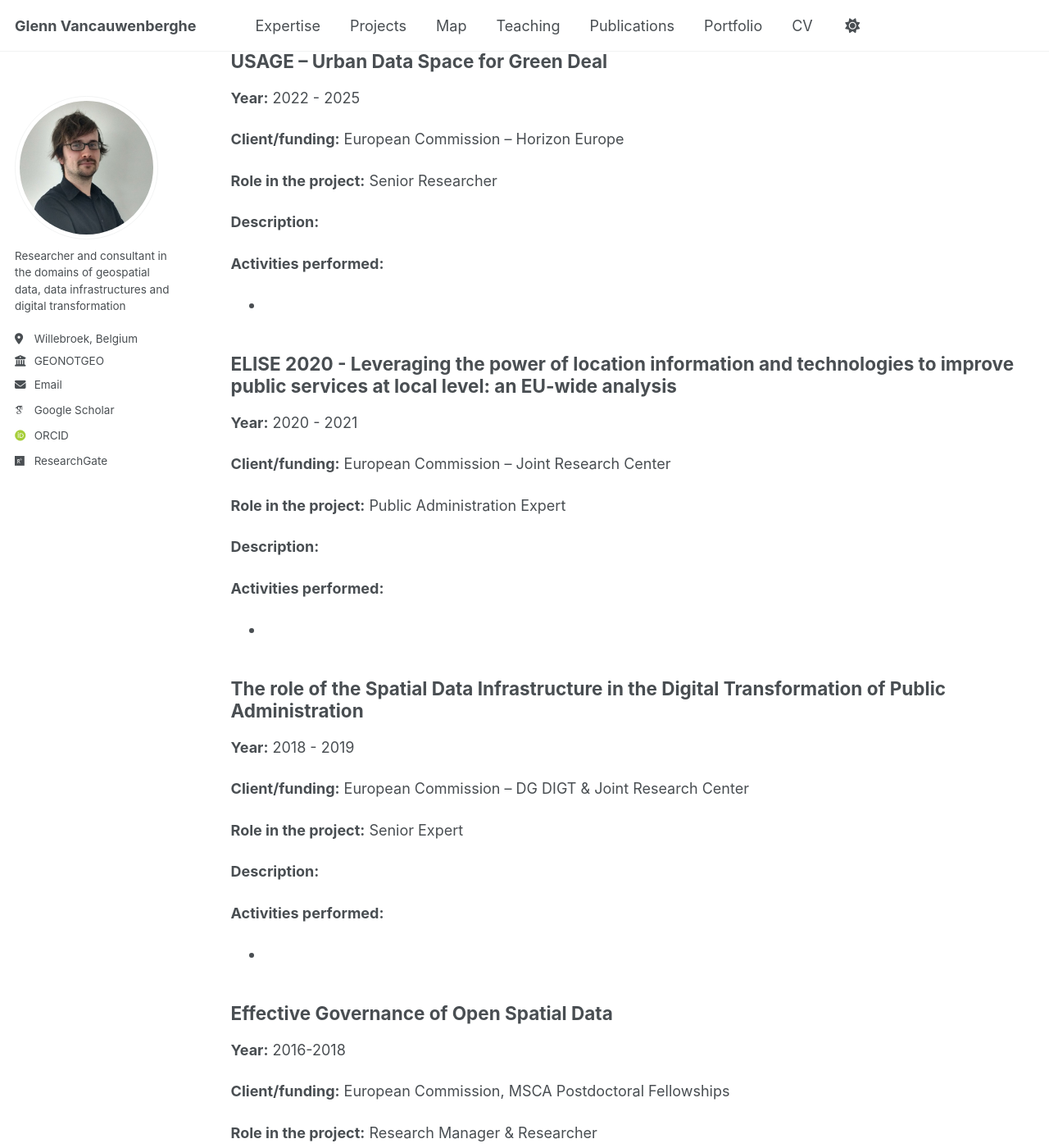
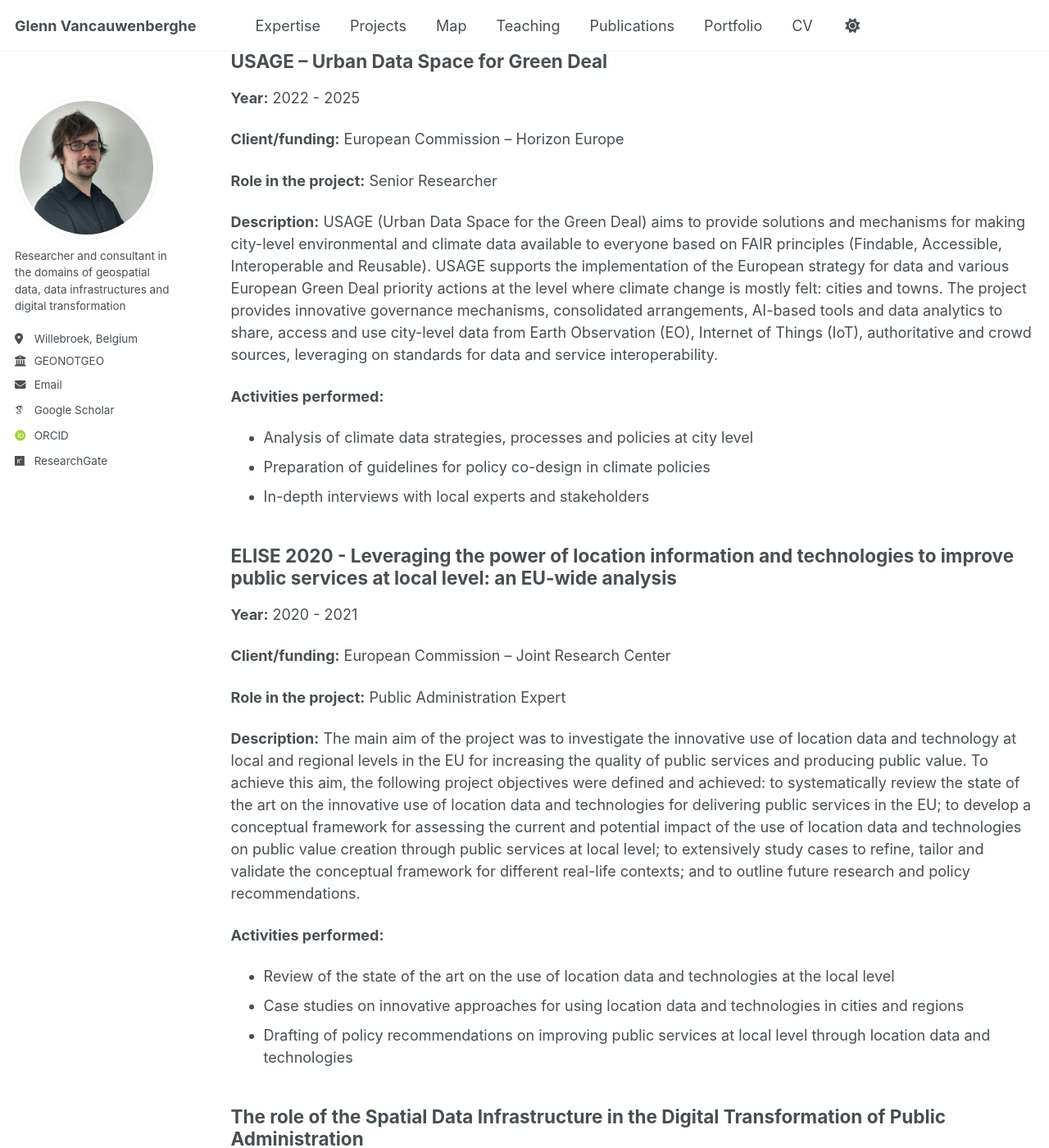
Before and after one commit to GVancauwenberghe/gvancauwenberghe.github.io, a Jekyll site: the page built from _pages/research.md, in a window 1280 px wide and 1400 px high, scrolled down 651 px. Shown: the whole window at 82% size. Built offline with Jekyll 4.4.1, drawn with Linux system fonts in a browser that asks for light colours; some web fonts are replaced.

Commit message:
Update research.md

```diff
--- a/_pages/research.md
+++ b/_pages/research.md
@@ -27,10 +27,12 @@ author_profile: true
 
 **Role in the project:** Senior Researcher
 
-**Description:**
+**Description:** USAGE (Urban Data Space for the Green Deal) aims to provide solutions and mechanisms for making city-level environmental and climate data available to everyone based on FAIR principles (Findable, Accessible, Interoperable and Reusable). USAGE supports the implementation of the European strategy for data and various European Green Deal priority actions at the level where climate change is mostly felt: cities and towns. The project provides innovative governance mechanisms, consolidated arrangements, AI-based tools and data analytics to share, access and use city-level data from Earth Observation (EO), Internet of Things (IoT), authoritative and crowd sources, leveraging on standards for data and service interoperability.
 
 **Activities performed:**
-*
+* Analysis of climate data strategies, processes and policies at city level
+* Preparation of guidelines for policy co-design in climate policies
+* In-depth interviews with local experts and stakeholders
 
 ## ELISE 2020 - Leveraging the power of location information and technologies to improve public services at local level: an EU-wide analysis
 **Year:** 2020 - 2021
@@ -39,10 +41,12 @@ author_profile: true
 
 **Role in the project:** Public Administration Expert
 
-**Description:**
+**Description:** The main aim of the project was to investigate the innovative use of location data and technology at local and regional levels in the EU for increasing the quality of public services and producing public value. To achieve this aim, the following project objectives were defined and achieved: to systematically review the state of the art on the innovative use of location data and technologies for delivering public services in the EU; to develop a conceptual framework for assessing the current and potential impact of the use of location data and technologies on public value creation through public services at local level; to extensively study cases to refine, tailor and validate the conceptual framework for different real-life contexts; and to outline future research and policy recommendations.
 
 **Activities performed:**
-*
+* Review of the state of the art on the use of location data and technologies at the local level
+* Case studies on innovative approaches for using location data and technologies in cities and regions
+* Drafting of policy recommendations on improving public services at local level through location data and technologies
 
 ## The role of the Spatial Data Infrastructure in the Digital Transformation of Public Administration
 **Year:** 2018 - 2019
```
